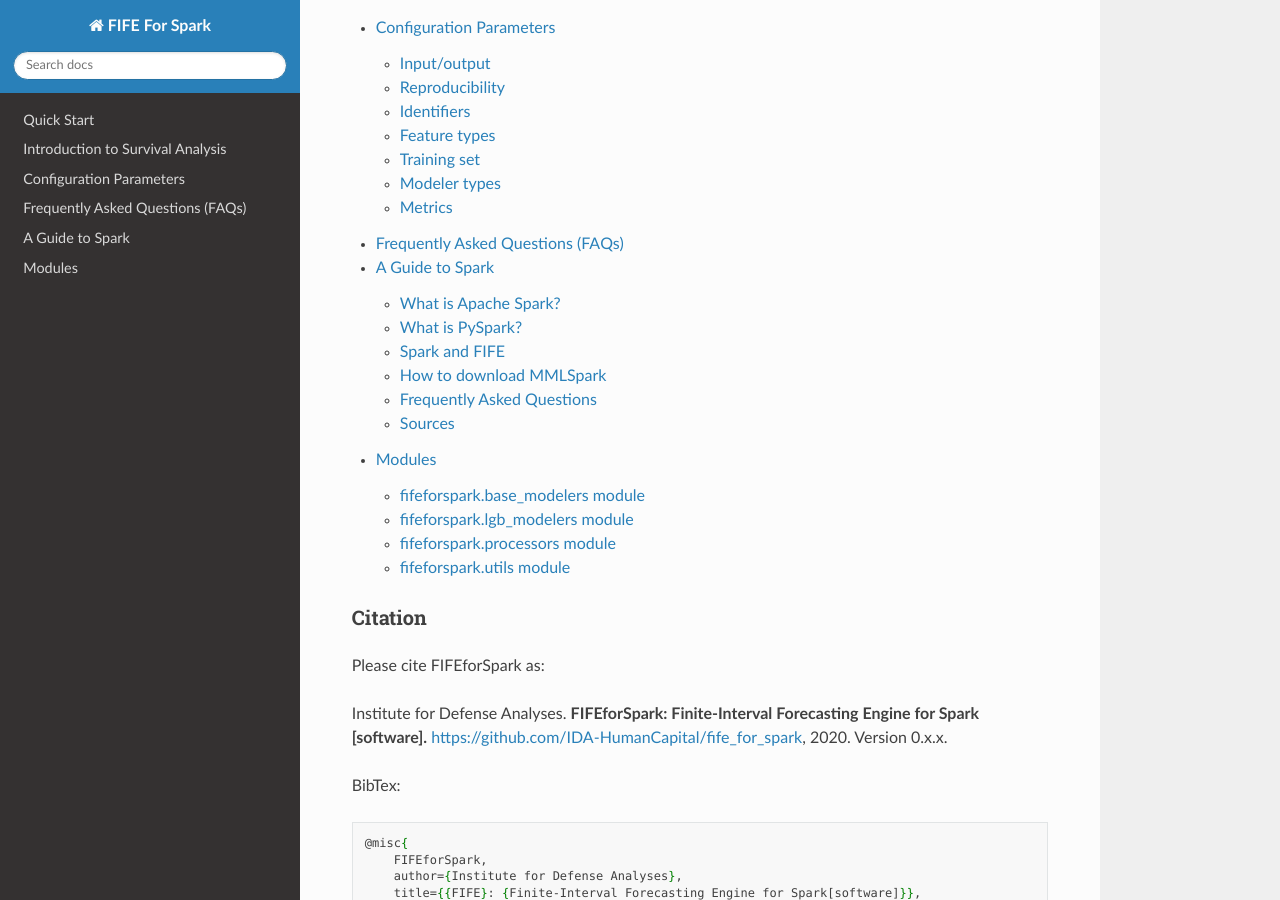
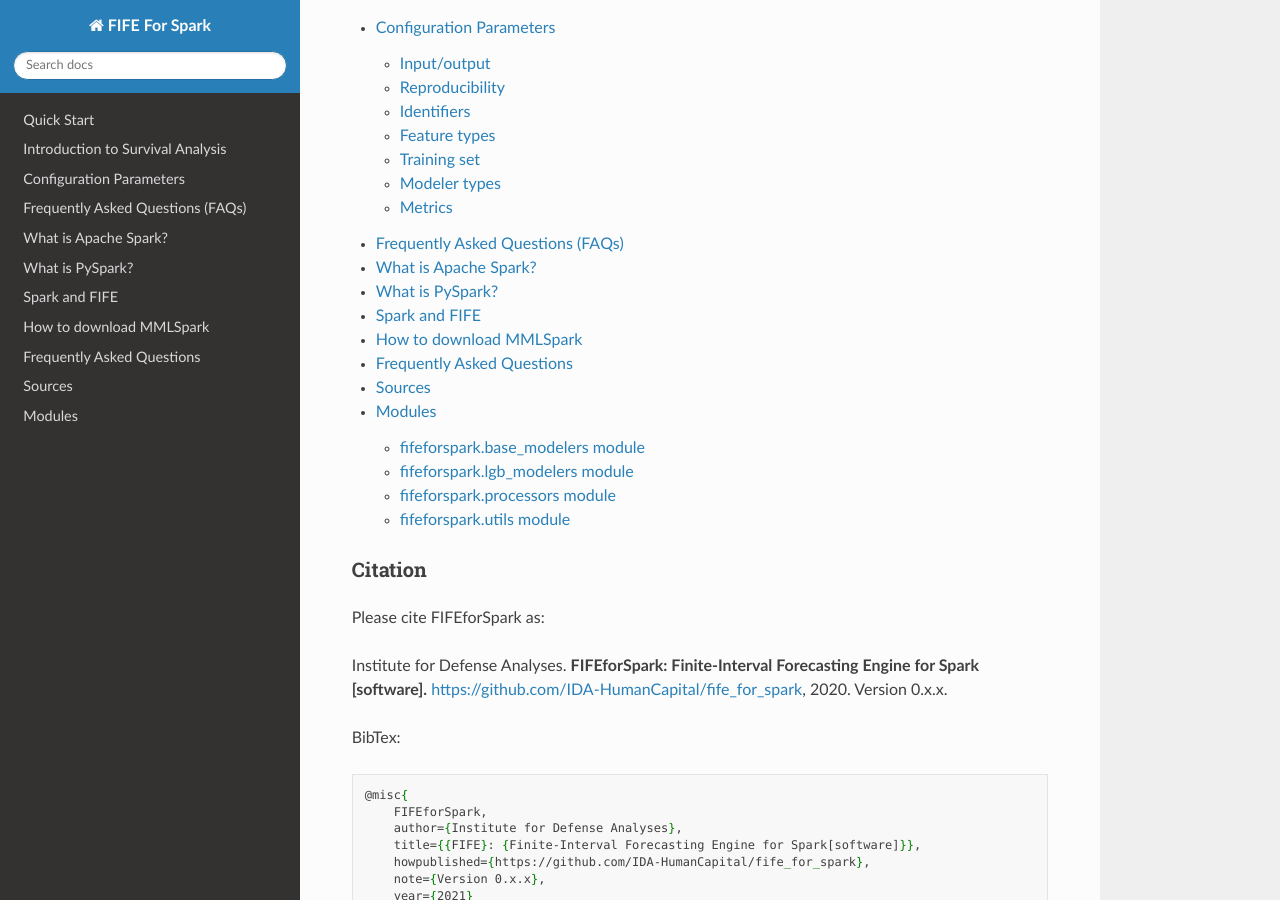
Before and after one commit to IDA-HumanCapital/fife_for_spark, a Sphinx documentation site: the page built from docs/index.rst, in a window 1280 px wide and 900 px high, scrolled down 743 px. Built offline with Sphinx 7.4.7 and the Read the Docs theme 2.0.0, drawn with Linux system fonts in a browser that asks for light colours; some of the changed lines change nothing that is shown.

Commit message:
Updated spark_help to improve formatting

```diff
--- a/docs/spark_help.md
+++ b/docs/spark_help.md
@@ -1,15 +1,5 @@
-# A Guide to Spark
 
 This document discusses all things Spark. The purpose of this document is to answer any and all questions [FIFE](https://github.com/IDA-HumanCapital/fife) users may have when transitioning to fifeforspark.
-
-
-
-**Table of Contents:**
-* [What is Apache Spark?](#what-is-apache-spark)
-* [What is PySpark?](#what-is-pyspark)
-* [Spark and FIFE](#spark-and-fife)
-* [How to download MMLSpark](#how-to-download-mmlspark)
-* [Frequently Asked Questions (FAQs)](#frequently-asked-questions)
 
 
 ## What is Apache Spark?
@@ -38,7 +28,9 @@
 
 To download the newest version of MMLSpark, we recommend that you utilize the newest Maven coordinates available on the [MMLSpark GitHub repository](https://github.com/microsoft/SynapseML). The README page on their GitHub contains both the current version number, and Maven coordinates (labeled as 'master version'). This is shown below:
 
+
 ![Image](images/MMLSpark_Maven.PNG)
+
 
  In Databricks, initialize a new library within the Workspace and in the desired location. A guide for performing this can be observed from the following [link](https://docs.microsoft.com/en-us/azure/cognitive-services/big-data/getting-started#azure-databricks)<sup>6</sup>, but we also outline the process in the below steps:
 
```
